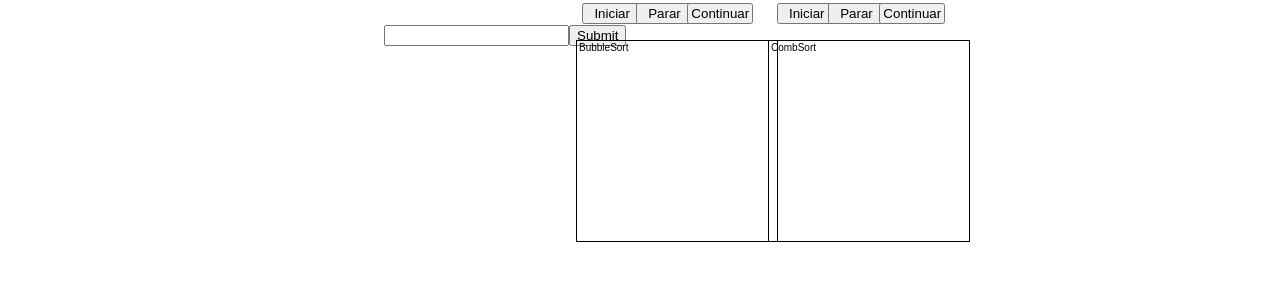
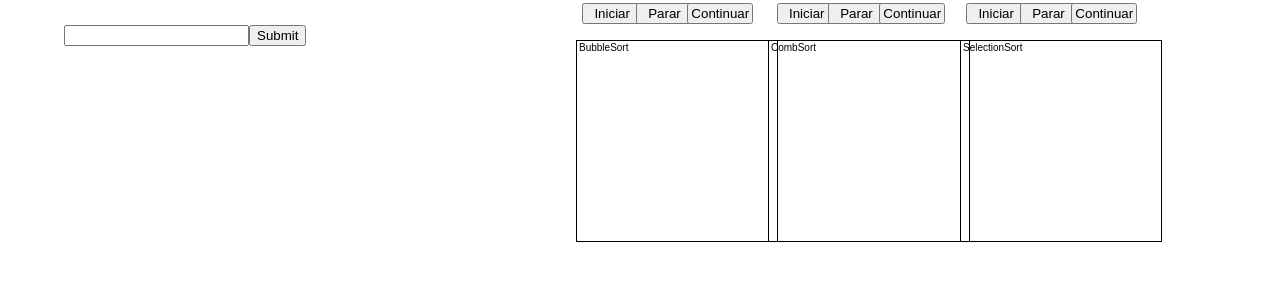
Before and after one commit to YouKhatib/ProjetoAnaliseAlgoritmo, a React (Create React App) app: page / in a window 1280 px wide. Shown: the top 300 px of the page. Built offline with nearby package versions, Linux system fonts and the light colour scheme.

Commit message:
Canvas Três alterado e algumas otimizações

```diff
--- a/src/App.css
+++ b/src/App.css
@@ -48,18 +48,21 @@
   position:absolute;
   left:45%;
   top:5%
+
 }
 #buttonContDois {
   position:absolute;
   padding: 1px 2px;
   left:68.7%;
   top:0.4%
+
 }
 #buttonParaDois {
   position:absolute;
   padding: 1px 10px;
   left:64.7%;
   top:0.4%
+
 }
 #buttonIniciaDois {
   position:absolute;
@@ -73,15 +76,50 @@
   position:absolute;
   left:60%;
   top:5%
+
 }
 
 #input{
   position: absolute;
-  left: 30%;
+  left: 5%;
   top: 3%;
+
 }
+
 #inputButton{
   position: absolute;
   left: 39.5%;
   top: 3%;
+
 }
+
+#canvasTres{
+  position:absolute;
+  left:75%;
+  top:5%
+
+}
+
+#iniciaTres{
+  position:absolute;
+  padding: 1px 10px;
+  left:75.5%;
+  top:0.4%
+
+}
+
+#paraTres{
+  position:absolute;
+  padding: 1px 10px;
+  left:79.7%;
+  top:0.4%
+
+}
+
+#continuaTres{
+  position:absolute;
+  padding: 1px 2px;
+  left:83.7%;
+  top:0.4%
+
+}
--- a/src/App.js
+++ b/src/App.js
@@ -12,6 +12,7 @@ function App() {
     <div className="App">
         <Canvas />
         <CanvasDois />
+        <CanvasTres />
     </div>
   );
 }
--- a/src/Canvas.jsx
+++ b/src/Canvas.jsx
@@ -26,6 +26,7 @@ export default class Canvas extends React.Component{
 
       handleSubmit(event) {
         cntd = parseInt(this.state.value);
+        localStorage.clear();
         localStorage.setItem('Cntd', cntd);
         event.preventDefault();
       }
--- a/src/CanvasDois.jsx
+++ b/src/CanvasDois.jsx
@@ -2,10 +2,7 @@ import React from 'react';
 import logo from './logo.svg';
 import './App.css';
 import Ponto from './Pontos.js';
-import Canvas from './Canvas.jsx';
-import cntd from './Canvas.jsx';
 
-var arrayX = [];
 var contUm = 0;
 var ctx;
 var refreshIntervalId;
--- a/src/CanvasTres.jsx
+++ b/src/CanvasTres.jsx
@@ -78,15 +78,16 @@ export default class CanvasTres extends React.Component{
     selectionSort(){
         ctx.clearRect(0, 0, 200, 200);
 
+
     }
 
     render(){
         return(
             <div>
-                <button  onClick = {start}>Iniciar</button>
-                <button  onClick = {para}>Parar</button>
-                <button  onClick = {keep}>Continuar</button>
-                <canvas  ref={ canvasAnim => this.canvasAnim = canvasAnim}> </canvas>
+                <button id = 'iniciaTres' onClick = {start}>Iniciar</button>
+                <button id = 'paraTres' onClick = {para}>Parar</button>
+                <button id = 'continuaTres' onClick = {keep}>Continuar</button>
+                <canvas  id = 'canvasTres' ref={ canvasAnim => this.canvasAnim = canvasAnim}> </canvas>
             </div>
         )
     }
```
Also changed, not shown: 1 other file (tests, documents, lock files or other folders).
